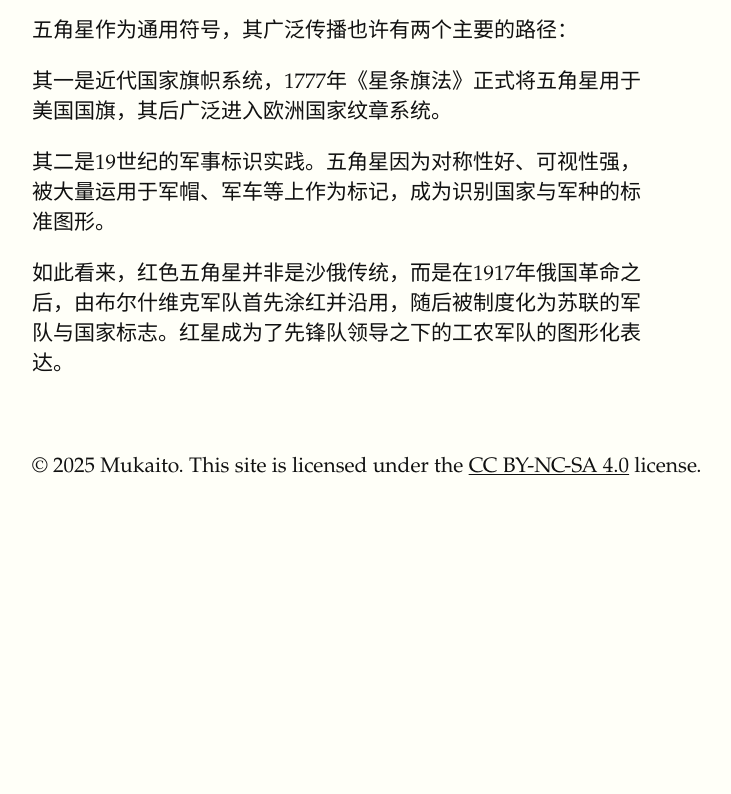
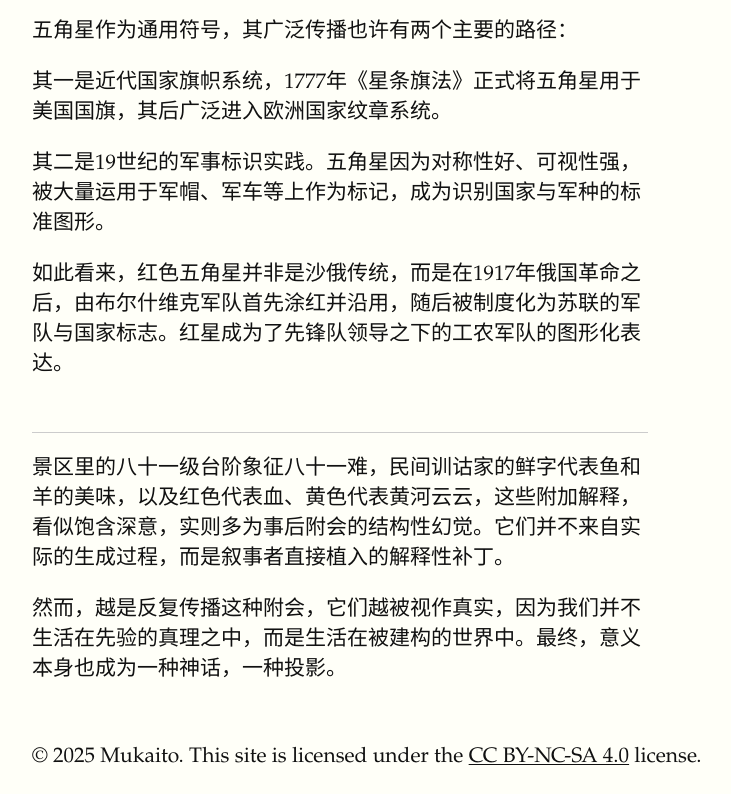
Before and after one commit to 773shark/773shark.github.io, a plain HTML site: page flag.html in a window 1280 px wide. Shown: the part 1669-2463 px from the top of the page, without its empty margins (128-859 px from the left). Before the commit the page ends 2173 px from the top, so only its background shows below. Drawn offline with Linux system fonts and the light colour scheme; a web font is replaced by a local one.

Commit message:
flag update

```diff
--- a/flag.html
+++ b/flag.html
@@ -22,6 +22,7 @@
 <section id="红色国家授权暴力的信号" class="level2">
 <h2>红色：国家授权暴力的信号</h2>
 <p>红旗最早并非是人民的象征，而是国家在非常状态下行使武力的官方标志。中世纪法国的“圣但尼军旗” （Oriflamme）出自圣但尼修道院，战时由国王亲军使用，代表着“不留俘虏”的宣言。此后红旗进入国家法典系统，用于标示戒严与军法执行。</p>
+
 <p>1791年在战神广场镇压事件中，拉法耶特部队升红旗以宣布《戒严法》生效，随后造成流血镇压。此时红色仍然是政权执行合法暴力的标志。</p>
 <p>真正的语义转折发生在1792年之后，雅各宾派将红旗转义为人民之血，从此进入革命符号体系。到了1871年，巴黎公社广泛使用红旗，红色被定型为社会主义和工人运动的标准颜色。</p>
 <p>苏联继承红旗系统并制度化，之后的旗帜沿用红色底色，既是对“革命正当性”的延续，也是一种图形系统的采纳。</p>
@@ -39,6 +40,9 @@
 <p>其二是19世纪的军事标识实践。五角星因为对称性好、可视性强，被大量运用于军帽、军车等上作为标记，成为识别国家与军种的标准图形。</p>
 <p>如此看来，红色五角星并非是沙俄传统，而是在1917年俄国革命之后，由布尔什维克军队首先涂红并沿用，随后被制度化为苏联的军队与国家标志。红星成为了先锋队领导之下的工农军队的图形化表达。</p>
 </section>
+<hr />
+<p>景区里的八十一级台阶象征八十一难，民间训诂家的鲜字代表鱼和羊的美味，以及红色代表血、黄色代表黄河云云，这些附加解释，看似饱含深意，实则多为事后附会的结构性幻觉。它们并不来自实际的生成过程，而是叙事者直接植入的解释性补丁。</p>
+<p>然而，越是反复传播这种附会，它们越被视作真实，因为我们并不生活在先验的真理之中，而是生活在被建构的世界中。最终，意义本身也成为一种神话，一种投影。</p>
 </section>
 
 
```
Also changed, not shown: assets/images/XIIcorpsbadge.png (deleted), assets/images/byzantine.jpg (deleted), assets/images/oriflamme.jpg (deleted), assets/images/russian.png (deleted).
